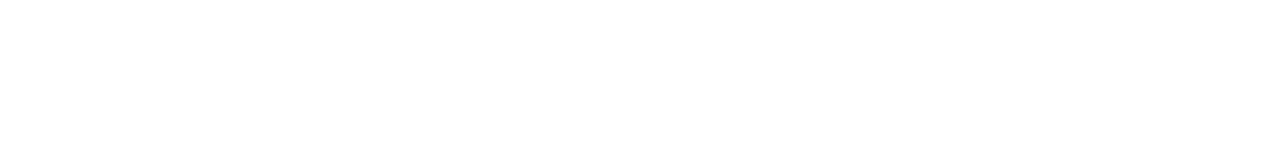
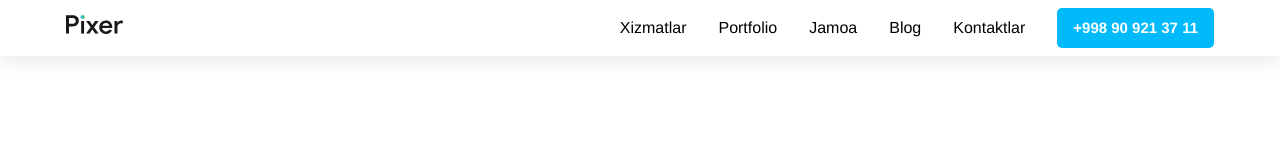
Before and after one commit to Qodir-Bozorov/exam, a plain HTML site: page index.html in a window 1280 px wide. Drawn offline with Linux system fonts and the light colour scheme; a web font is replaced by a local one.

Commit message:
add site -header

```diff
--- a/css/fonts.css
+++ b/css/fonts.css
@@ -1,6 +1,6 @@
 @font-face {
     font-family: "Product Sans";
-    src: url("ProductSans-Regular.woff2") format("woff2"), url("ProductSans-Regular.woff") format("woff");
+    src: url("..//fonts/ProductSans-Regular.woff2") format("woff2"), url("..//fonts/ProductSans-Regular.woff") format("woff");
     font-weight: normal;
     font-style: normal;
     font-display: swap;
--- a/css/styles.css
+++ b/css/styles.css
@@ -28,3 +28,59 @@ img {
   clip: (0 0 0 0);
   overflow: hidden;
 }
+.container {
+  width: 1148px;
+  padding: 0 24px;
+  margin: auto;
+}
+
+.site-header {
+  display: flex;
+  box-shadow: 0px 4px 20px rgba(0, 0, 0, 0.1)
+}
+.site-menu {
+  display: flex;
+  align-items: center;
+  justify-content: space-between
+}
+.sitenav {
+  display: flex;
+  align-items: center;
+}
+.nav-list {
+  display: flex;
+}
+
+.nav-item {
+  list-style-type: none;
+  margin-right: 32px;
+}
+.nav-link {
+  text-decoration: none;
+  color: #000;
+}
+.blue-button {
+  text-decoration: none;
+  color: #fff;
+  font-weight: bold;
+  font-size: 15px;
+  line-height: 24px;
+  padding: 8px 16px;
+  background-color: #00BAFC;
+  border-radius: 5px;
+  border: none;
+  outline: none;
+}
+/* .promo-text-wrapper {
+  width: 465px;
+}
+
+.promo-heading {
+  font-weight: bold;
+  font-size: 30px;
+  line-height: 130%;
+}
+.promo-txt {
+  font-size: 16px;
+  line-height: 24px;
+} */
--- a/index.html
+++ b/index.html
@@ -11,6 +11,26 @@
 </head>
 
 <body>
+    <header class="site-header">
+        <div class="container">
+            <div class="site-menu">
+                <a href="index.html"><img logo src="images/pixer-logo.svg" alt="pixer logo" width="58.1"
+                        height="20"></a>
+                <nav class="sitenav">
+                    <ul class="nav-list">
+                        <li class="nav-item"><a class="nav-link" href="services.html">Xizmatlar</a></li>
+                        <li class="nav-item"><a class="nav-link" href="portfolio.html">Portfolio</a></li>
+                        <li class="nav-item"><a class="nav-link" href="team.html">Jamoa</a></li>
+                        <li class="nav-item"><a class="nav-link" href="blog.html">Blog</a></li>
+                        <li class="nav-item"><a class="nav-link" href="contacts.html">Kontaktlar</a></li>
+                    </ul>
+                    <a href="tel.html" class="blue-button">+998 90 921 37 11</a>
+                </nav>
+            </div>
+        </div>
+    </header>
+
+
 
 </body>
 
```
Also changed, not shown: images/pixer-logo.svg (added).
